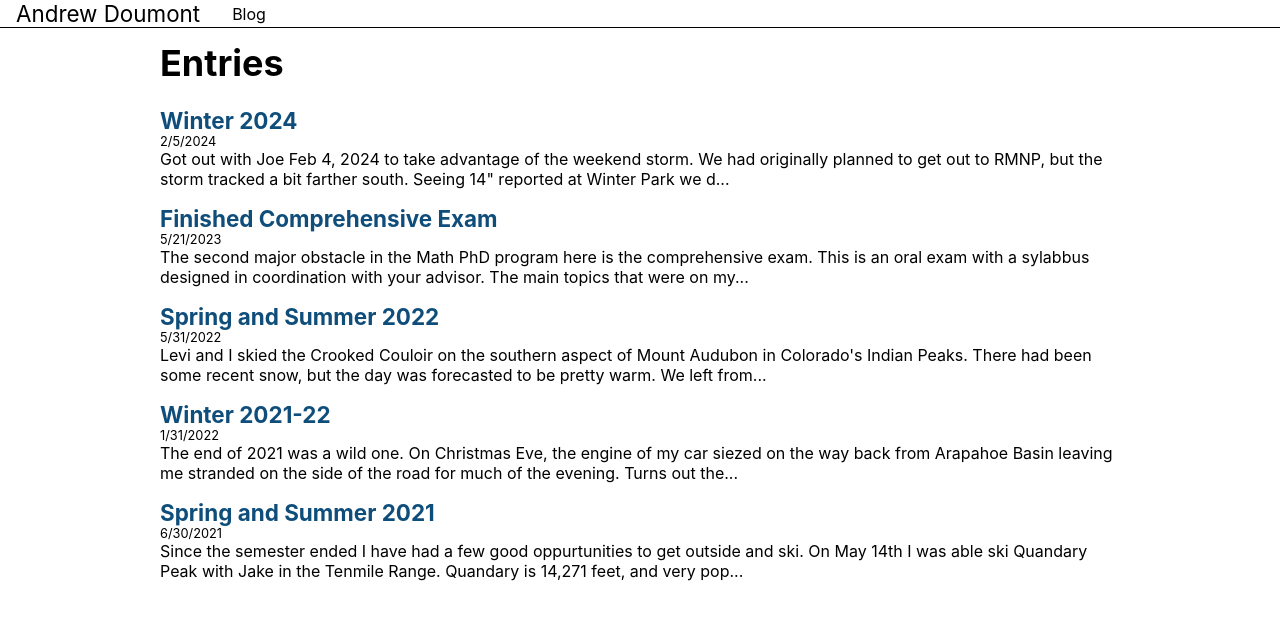
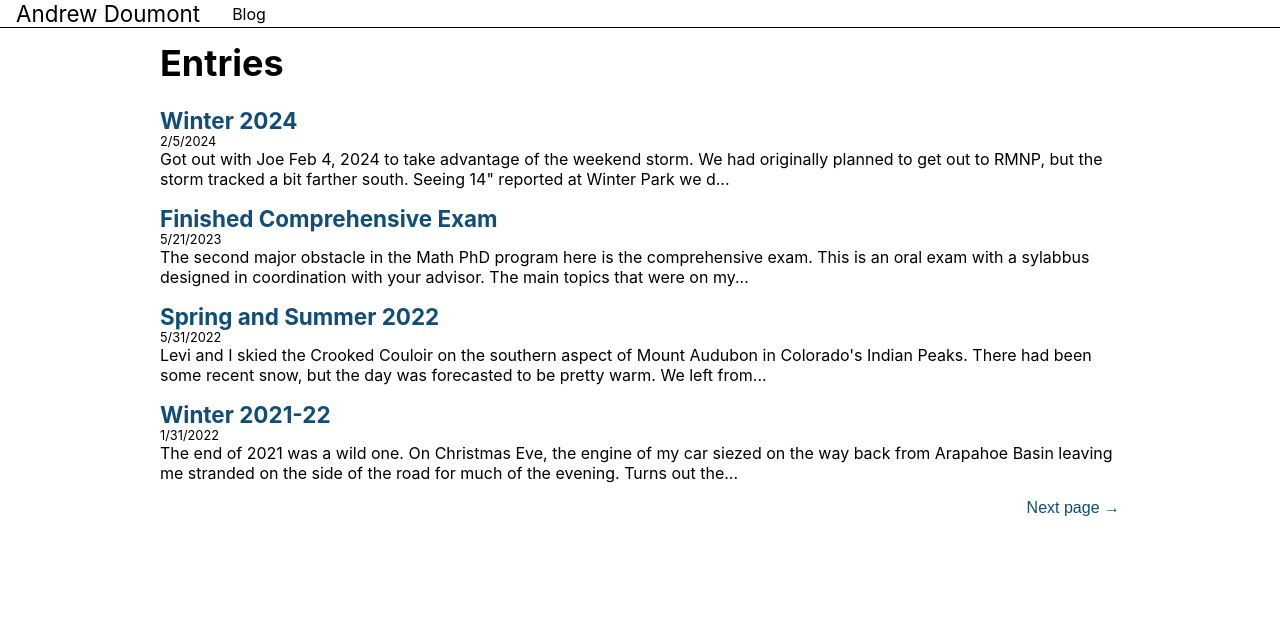
Before and after one commit to AndrewWD1/site, a Next.js app: page /blog in a window 1280 px wide. Shown: the top 620 px of the page. Built offline with nearby package versions, Linux system fonts and the light colour scheme.

Commit message:
Added separate pages for blog posts

```diff
--- /dev/null
+++ b/components/pageChangeContainer.tsx
@@ -0,0 +1,38 @@
+import styles from "../styles/Blog.module.css";
+
+export default function PageChangeContainer({
+  numberOfPages,
+  pageNumber,
+  setPageNumber,
+}: {
+  numberOfPages: number;
+  pageNumber: number;
+  setPageNumber: React.Dispatch<React.SetStateAction<number>>;
+}) {
+  return (
+    <div className={styles.pageChangeContainer}>
+      {pageNumber > 0 ? (
+        <button
+          onClick={() => {
+            setPageNumber(pageNumber - 4);
+          }}
+          className={styles.pageChangeButton}
+        >
+          &#8592; Last page
+        </button>
+      ) : (
+        <div></div>
+      )}
+      {pageNumber <= numberOfPages && (
+        <button
+          onClick={() => {
+            setPageNumber(pageNumber + 4);
+          }}
+          className={styles.pageChangeButton}
+        >
+          Next page &#8594;
+        </button>
+      )}
+    </div>
+  );
+}
--- a/pages/blog/index.tsx
+++ b/pages/blog/index.tsx
@@ -2,14 +2,20 @@ import Nav from "../../components/nav";
 import styles from "../../styles/Blog.module.css";
 import Link from "next/link";
 
-import React, { useEffect } from "react";
+import React, { useState } from "react";
 import fs from "fs";
 import path from "path";
 import matter from "gray-matter";
 
-const removeFileExtension = (str) => str.replace(/\.(.*)/g, "");
+import { useRouter } from "next/navigation";
+import PageChangeContainer from "../../components/pageChangeContainer";
 
-export default function Home({ posts }) {
+const removeFileExtension = (str: string) => str.replace(/\.(.*)/g, "");
+
+export default function Home({ posts }: { posts: any[] }) {
+  const numberOfPages = posts.length / 4;
+  const [pageNumber, setPageNumber] = useState(0);
+
   return (
     <>
       <Nav />
@@ -17,7 +23,7 @@ export default function Home({ posts }) {
         <div className={styles.listContainer}>
           <h1 className={styles.H1}>Entries</h1>
           <ul className={styles.blogList}>
-            {posts.map((post) => {
+            {posts.slice(pageNumber, pageNumber + 4).map((post) => {
               return (
                 <li key={post.id} className={styles.blogListItem}>
                   <Link
@@ -34,6 +40,11 @@ export default function Home({ posts }) {
               );
             })}
           </ul>
+          <PageChangeContainer
+            numberOfPages={numberOfPages}
+            pageNumber={pageNumber}
+            setPageNumber={setPageNumber}
+          />
         </div>
       </main>
     </>
@@ -46,15 +57,15 @@ const firstFourLines = (file, options) => {
   file.excerpt =
     file.content
       .split("\n")
-      .filter((x) => x[0] != "#")
+      .filter((x: string[]) => x[0] != "#")
       .join(" ")
       .split("<")
-      .map((x) => x.split(">"))
-      .map((x) => (x.length > 1 ? x[1] : x[0]))
+      .map((x: string) => x.split(">"))
+      .map((x: string[]) => (x.length > 1 ? x[1] : x[0]))
       .join("")
       .slice(0, 200)
       .split("")
-      .filter((x) => x != "\r")
+      .filter((x: string) => x != "\r")
       .join("")
       .trim() + "...";
 
--- a/styles/Blog.module.css
+++ b/styles/Blog.module.css
@@ -74,3 +74,23 @@
   border-top: 1px solid black;
   margin-top: 3rem;
 }
+
+.pageChangeContainer {
+  display: flex;
+  flex-direction: row;
+  justify-content: space-between;
+}
+
+.pageChangeButton {
+  background: none;
+  border: none;
+  outline: none;
+  box-shadow: none;
+  color: rgb(15, 77, 122);
+  font-size: 1rem;
+}
+
+.pageChangeButton:hover {
+  text-decoration: underline;
+  cursor: pointer;
+}
```
